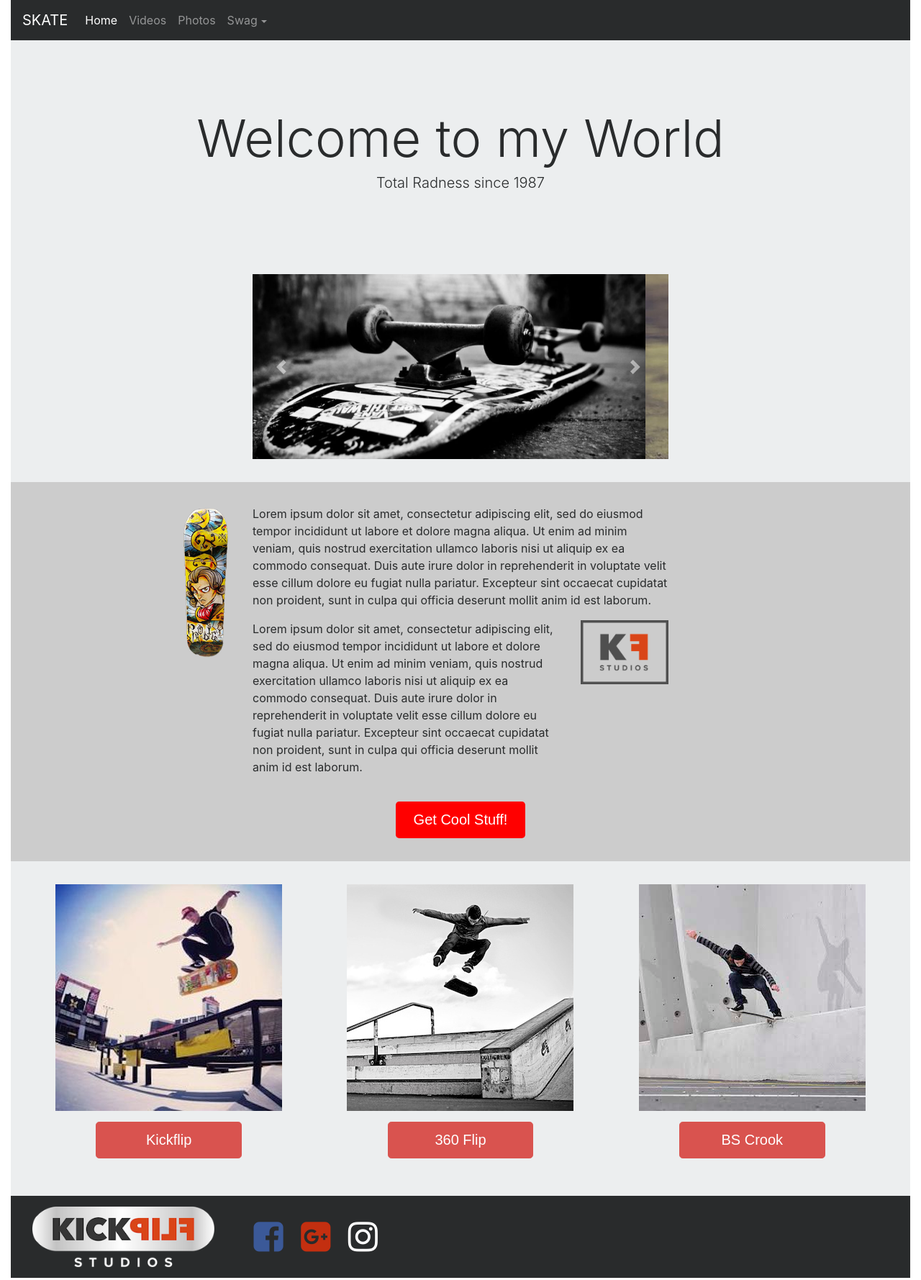
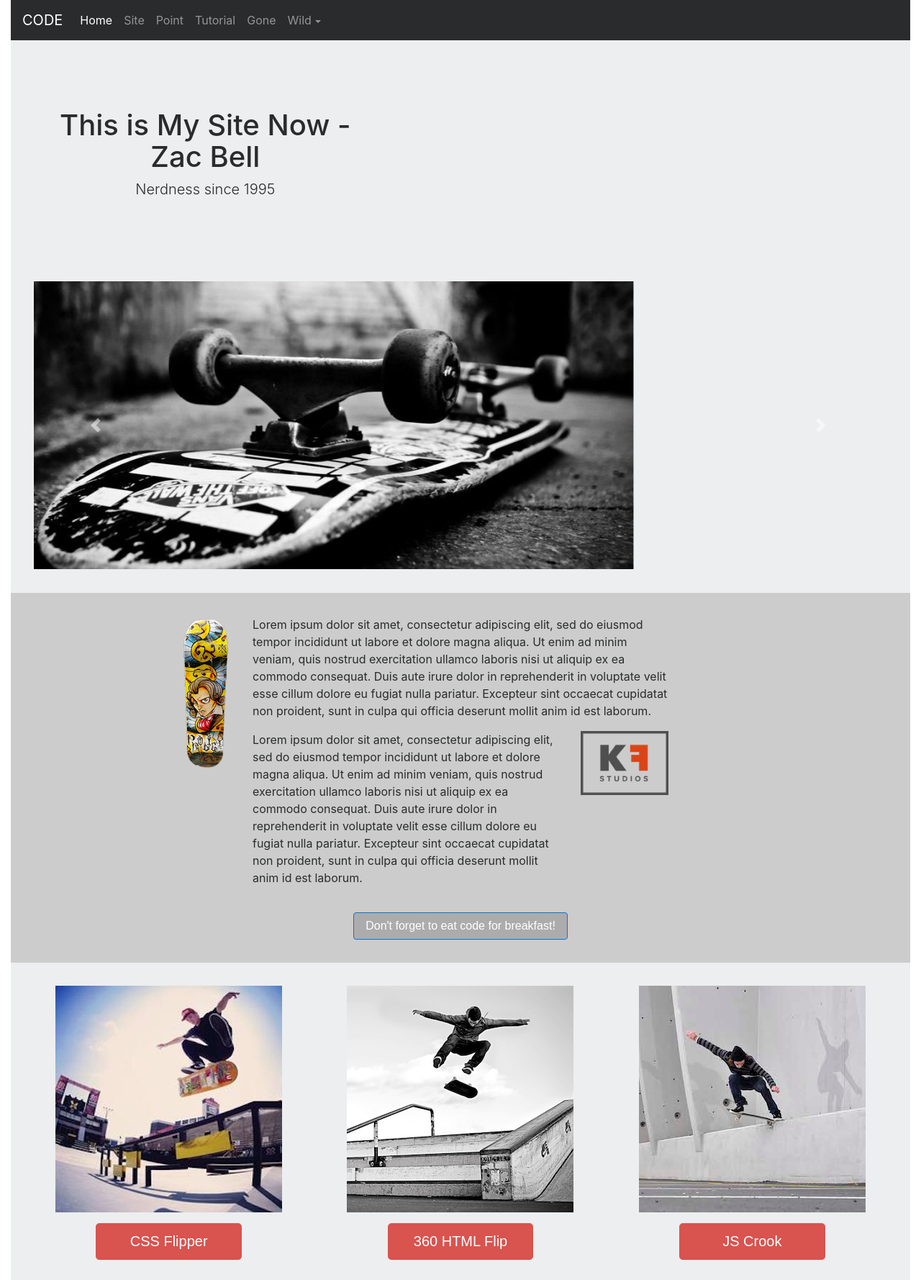
Before and after one commit to zacbelldev/bootstrap-tutorial, a website: page index.html in a window 1280 px wide. Shown: the top 1779 px of the page at 72% size. Drawn offline with nearby package versions, Linux system fonts and the light colour scheme; a script that the page names is missing.

Commit message:
just having fun

```diff
--- a/index.html
+++ b/index.html
@@ -20,24 +20,30 @@
       <button class="navbar-toggler navbar-toggler-right" type="button" data-toggle="collapse" data-target="#navbarNavDropdown" aria-controls="navbarNavDropdown" aria-expanded="false" aria-label="Toggle navigation">
         <span class="navbar-toggler-icon"></span>
       </button>
-      <a class="navbar-brand" href="#">SKATE</a>
+      <a class="navbar-brand" href="#">CODE</a>
       <div class="collapse navbar-collapse" id="navbarNavDropdown">
         <ul class="navbar-nav">
           <li class="nav-item active">
-            <a class="nav-link" href="#">Home <span class="sr-only">(current)</span></a>
+            <a class="nav-link" href="#">Home<span class="sr-only">(current)</span></a>
           </li>
           <li class="nav-item">
-            <a class="nav-link" href="#">Videos</a>
+            <a class="nav-link" href="#">Site</a>
           </li>
           <li class="nav-item">
-            <a class="nav-link" href="#">Photos</a>
+            <a class="nav-link" href="#">Point</a>
+          </li>
+          <li class="nav-item">
+            <a class="nav-link" href="#">Tutorial</a>
+          </li>
+          <li class="nav-item">
+            <a class="nav-link" href="#">Gone</a>
           </li>
           <li class="nav-item dropdown">
-            <a class="nav-link dropdown-toggle" href="#" id="navbarDropdownMenuLink" data-toggle="dropdown" aria-haspopup="true" aria-expanded="false">Swag</a>
+            <a class="nav-link dropdown-toggle" href="#" id="navbarDropdownMenuLink" data-toggle="dropdown" aria-haspopup="true" aria-expanded="false">Wild</a>
             <div class="dropdown-menu" aria-labelledby="navbarDropdownMenuLink">
-              <a class="dropdown-item" href="#">Pants</a>
-              <a class="dropdown-item" href="#">Shirts</a>
-              <a class="dropdown-item" href="#">Apparel</a>
+              <a class="dropdown-item" href="#">BOOTSTRAP</a>
+              <a class="dropdown-item" href="#">CLASSES</a>
+              <a class="dropdown-item" href="#">ROCK</a>
             </div>
           </li>
         </ul>
@@ -46,11 +52,11 @@
 
     <div class="sectionLight">
       <div class="row">
-        <div class="col-sm-12">
+        <div class="col-sm-12 col-lg-5">
           <div class="jumbotron jumbotron-fluid">
             <div class="container">
-              <h1 class="display-3">Welcome to my World</h1>
-              <p class="lead">Total Radness since 1987</p>
+              <h1 class="display-5">This is My Site Now - Zac Bell</h1>
+              <p class="lead">Nerdness since 1995</p>
             </div>
           </div>
         </div>
@@ -58,14 +64,14 @@
 
       <div class="row">
         <div class="col"></div>
-        <div class="col-sm-12 col-md-6">
+        <div class="col-sm-12 col-md-6 col-md-12">
           <div id="mainCarousel" class="carousel slide" data-ride="carousel">
             <div class="carousel-inner" role="listbox">
               <div class="carousel-item active">
-                <img class="d-block img-fluid" src="assets/board.jpg" alt="First slide">
+                <img class="d-block img-fluid text-justify" src="assets/board.jpg" alt="First slide">
               </div>
               <div class="carousel-item">
-                <img class="d-block img-fluid" src="assets/tipsolahraga.jpg" alt="Second slide">
+                <img class="d-block img-fluid offset-lg-3" src="assets/tipsolahraga.jpg" alt="Second slide">
                 <div class="carousel-caption d-none d-md-block">
                   <h3>Skate for life!</h3>
                   <p>Show me some tricks</p>
@@ -115,7 +121,7 @@
       <div class="row">
         <div class="col-sm-12">
           <div class="coolStuffWrapper">
-            <button type="button" class="btn btn-lg coolStuffBtn" data-toggle="modal" data-target="#coolStuffModal">Get Cool Stuff!</button>
+            <button type="button" class="btn btn-primary coolStuffBtn" data-toggle="modal" data-target="#coolStuffModal">Don't forget to eat code for breakfast!</button>
           </div>
         </div>
       </div>
@@ -129,7 +135,7 @@
               <img class="img-fluid imgCenter" src="assets/kickflip.jpg">
               <div class="row">
                 <div class="col-sm-12">
-                  <button type="button" class="btn btn-danger btn-lg btnCenter" data-toggle="modal" data-target=".kf-modal-lg">Kickflip</button>
+                  <button type="button" class="btn btn-danger btn-lg btnCenter" data-toggle="modal" data-target=".kf-modal-lg">CSS Flipper</button>
                 </div>
               </div>
             </div>
@@ -137,7 +143,7 @@
               <img class="img-fluid imgCenter" src="assets/360flip.jpg">
               <div class="row">
                 <div class="col-sm-12">
-                  <button type="button" class="btn btn-danger btn-lg btnCenter" data-toggle="modal" data-target=".360-modal-md">360 Flip</button>
+                  <button type="button" class="btn btn-danger btn-lg btnCenter" data-toggle="modal" data-target=".360-modal-md">360 HTML Flip</button>
                 </div>
               </div>
             </div>
@@ -145,7 +151,7 @@
               <img class="img-fluid imgCenter" src="assets/bscrook.jpg">
               <div class="row">
                 <div class="col-sm-12">
-                  <button type="button" class="btn btn-danger btn-lg btnCenter" data-toggle="modal" data-target=".bscrook-modal-sm">BS Crook</button>
+                  <button type="button" class="btn btn-danger btn-lg btnCenter" data-toggle="modal" data-target=".bscrook-modal-sm">JS Crook</button>
                 </div>
               </div>
             </div>
@@ -237,7 +243,7 @@
         <div class="embed-responsive embed-responsive-16by9">
           <iframe class="embed-responsive-item" src="//www.youtube.com/embed/ilzy0viqVes" allowfullscreen></iframe>
         </div>
-        <p>360 flips are easy. Pop, scissor kick, catch, land. #BOOM</p>
+        <p>HTML flips are easy. Pop, scissor kick, catch, land. #HTML</p>
       </div>
     </div>
   </div>
@@ -249,7 +255,7 @@
         <div class="embed-responsive embed-responsive-16by9">
           <iframe class="embed-responsive-item" src="//www.youtube.com/embed/ilzy0viqVes" allowfullscreen></iframe>
         </div>
-        <p>Backside Crooks are sick! Nollie in, nollie out! #BOOM</p>
+        <p>JS Crooks are sick! Code in, Code out! #CODER</p>
       </div>
     </div>
   </div>
--- a/main.css
+++ b/main.css
@@ -1,3 +1,11 @@
+/*
+@media only screen and (min-width: 600px) {
+    .img-fluid {
+        padding: 0 128px;
+    }
+}
+*/
+
 .jumbotron {
   text-align: center;
   background: none;
@@ -18,7 +26,7 @@
 }
 
 button.coolStuffBtn {
-  background-color: red;
+  background-color: #acacac;
   color: #ffffff;
   display: block;
   margin: auto;
```
Also changed, not shown: package.json (added, +8 -0 lines), 1 other file.
